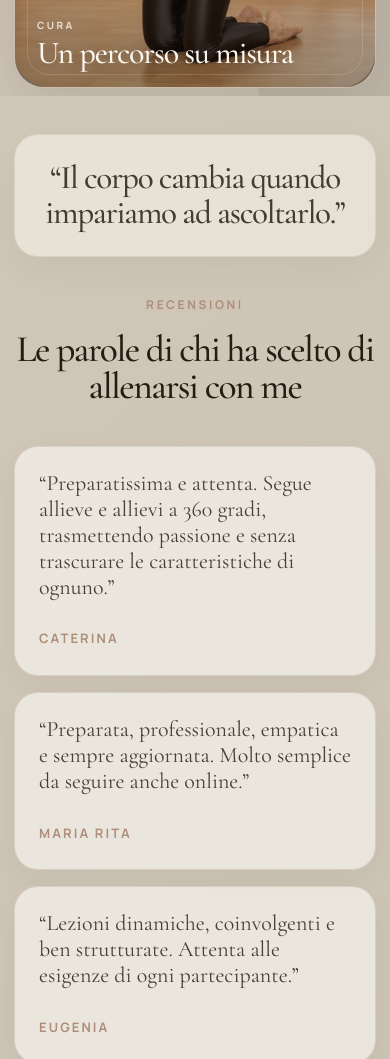
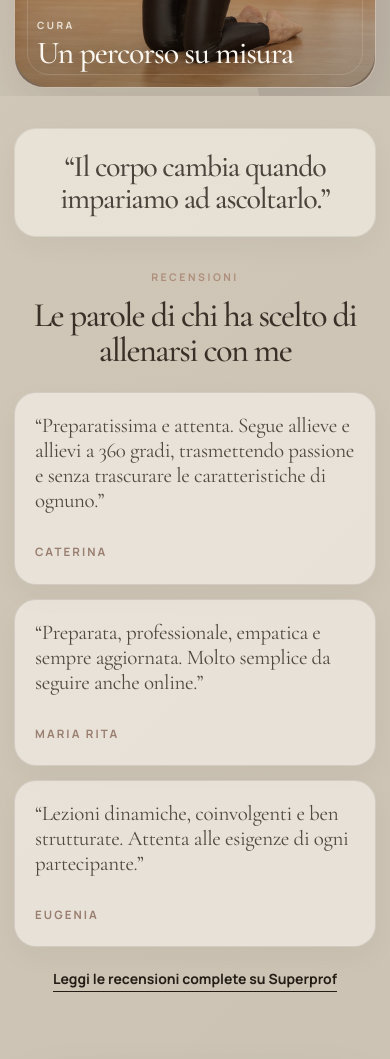
Before and after one commit to danilobruschetti/michela-morini-website, a plain HTML site: page index.html in a window 390 px wide. Shown: the part 7200-8259 px from the top of the page. Drawn offline with nearby package versions, Linux system fonts and the light colour scheme.

Commit message:
refactor css card

```diff
--- a/assets/css/style.css
+++ b/assets/css/style.css
@@ -3971,3 +3971,103 @@ a{color:inherit;text-decoration:none}.section-shell{width:var(--container);margi
     gap: 8px !important;
   }
 }
+/* Minimal patch: citazione + recensioni più piccole ed eleganti */
+.quote-section{
+  padding: clamp(34px, 4.2vw, 52px) 0 !important;
+}
+
+.quote-inner{
+  max-width: 760px !important;
+  border-radius: 24px !important;
+  padding: clamp(24px, 3.4vw, 38px) clamp(22px, 5vw, 50px) !important;
+  box-shadow: 0 10px 28px rgba(36,29,21,.038) !important;
+}
+
+.quote-inner p{
+  max-width: 590px !important;
+  font-size: clamp(28px, 3.45vw, 45px) !important;
+  line-height: 1.02 !important;
+  letter-spacing: -.04em !important;
+  color: rgba(36,29,21,.80) !important;
+}
+
+.reviews{
+  padding-bottom: clamp(50px, 5vw, 66px) !important;
+}
+
+.reviews .center-heading{
+  margin-bottom: 30px !important;
+}
+
+.reviews .center-heading .eyebrow{
+  margin-bottom: 12px !important;
+  font-size: 10.5px !important;
+  letter-spacing: .24em !important;
+}
+
+.reviews .center-heading h2{
+  font-size: clamp(32px, 3.65vw, 50px) !important;
+  line-height: 1.02 !important;
+  letter-spacing: -.045em !important;
+  color: rgba(36,29,21,.88) !important;
+}
+
+.reviews-grid{
+  gap: 14px !important;
+}
+
+.review-card{
+  padding: 22px 23px !important;
+  border-radius: 22px !important;
+  background: rgba(251,247,241,.58) !important;
+}
+
+.review-card p{
+  font-size: clamp(20px, 1.75vw, 23px) !important;
+  line-height: 1.19 !important;
+  letter-spacing: -.018em !important;
+  color: rgba(36,29,21,.78) !important;
+}
+
+.review-card strong{
+  font-size: 11.5px !important;
+  letter-spacing: .18em !important;
+  color: rgba(123,87,72,.72) !important;
+}
+
+.reviews .text-link{
+  margin-top: 20px !important;
+  font-size: 14px !important;
+}
+
+@media (max-width: 620px){
+  .quote-section{
+    padding: 32px 0 !important;
+  }
+
+  .quote-inner{
+    border-radius: 22px !important;
+    padding: 22px 18px !important;
+  }
+
+  .quote-inner p{
+    font-size: clamp(27px, 7.7vw, 34px) !important;
+    line-height: 1.05 !important;
+  }
+
+  .reviews .center-heading{
+    margin-bottom: 24px !important;
+  }
+
+  .reviews .center-heading h2{
+    font-size: clamp(31px, 8.8vw, 40px) !important;
+  }
+
+  .review-card{
+    padding: 20px !important;
+  }
+
+  .review-card p{
+    font-size: 21px !important;
+  }
+}
```
